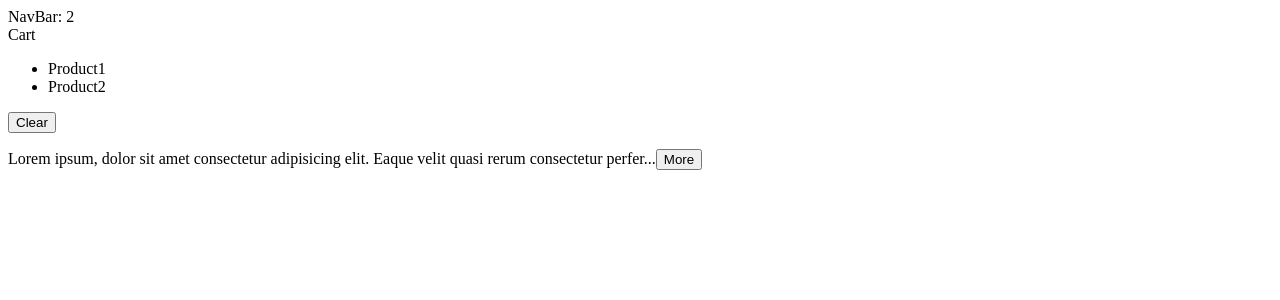
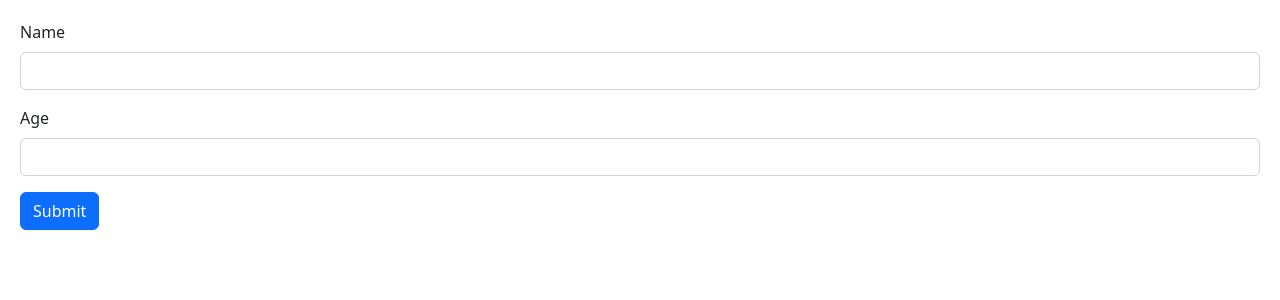
Before and after one commit to ntsambani-fms/vite-project-discover-video-games, a React (Vite) app: page / in a window 1280 px wide. Shown: the top 300 px of the page. Built offline with nearby package versions, Linux system fonts and the light colour scheme.

Commit message:
form component

```diff
--- a/src/App.tsx
+++ b/src/App.tsx
@@ -1,49 +1,10 @@
-import { useState } from "react";
-import Cart from "./components/Cart";
-import ExpandableText from "./components/ExpandableText";
-import NavBar from "./components/NavBar";
-
+import Form from "./components/Form";
 
 function App() {
 
-  const [cartItems, setCartItems]= useState(['Product1','Product2'])
-
-  const [game, setGame]= useState(
-    {
-      id: 1,
-      player:{
-        name:'John'
-      },
-    });
-
-    const [pizza, setPizza] = useState({
-      name: 'Spicy Pepperoni',
-      toppings: ['Mushroom']
-    })
-
-    const [cart, setCart] = useState({
-      discount: .1,
-      items:[
-        {id: 1, title: 'Product1', quantity: 1},
-        {id: 2, title: 'Product2', quantity: 1}
-      ]
-    })
-
-    const handleClick= () =>{
-      setGame({...game, player: {...game,name: 'Novuyo'}});
-
-      setPizza({...pizza, toppings:[...pizza.toppings, 'Cheese']})
-
-      setCart({...cart, items: cart.items.map(item=> item.id === 1 ?  {...item, quantity: item.quantity +1} : item)})
-    }
-
   return (
     <div>
-     <NavBar cartItemsCount={cartItems.length} />
-     <Cart cartItems={cartItems} onClear={()=> setCartItems([])}/>
- <ExpandableText>
-  Lorem ipsum, dolor sit amet consectetur adipisicing elit. Eaque velit quasi rerum consectetur perferendis voluptatem asperiores, facilis amet atque recusandae id illo dolore laborum saepe facere nisi ad quisquam ducimus labore nulla illum beatae unde minima. Repudiandae quam dicta dolorum non temporibus alias iusto cupiditate reiciendis rem harum perferendis voluptates soluta voluptatem tenetur libero, asperiores consectetur expedita fugit. Nostrum temporibus ex minus quia rerum velit beatae maiores assumenda adipisci corporis aliquam ducimus, quas dicta enim quam animi vitae veniam nisi amet. Exercitationem explicabo architecto earum quod sapiente impedit qui aspernatur veritatis voluptas modi. Sint quos, assumenda sunt deserunt ipsum blanditiis.
- </ExpandableText>
+   <Form />
     </div>
   );
 }
--- /dev/null
+++ b/src/components/Form.tsx
@@ -0,0 +1,29 @@
+import React, { FormEvent, useRef } from 'react'
+
+const Form = () => {
+
+
+   const nameRef = useRef(null);
+
+    const handleSubmit = (event : FormEvent) => {
+        event.preventDefault();
+        if(nameRef.current !==null)
+        console.log(nameRef.current.value);
+    }
+
+  return (
+    <form onSubmit={handleSubmit}>
+        <div className="mb-3">
+        <label htmlFor="name" className="form-label">Name</label>
+        <input ref={nameRef} id="name" type="text" className="form-control" />
+     </div>
+     <div className="mb-3">
+        <label htmlFor="age" className="form-label">Age</label>
+        <input id="age" type="number" className="form-control" /></div>
+        <button className="btn btn-primary" type='submit'>Submit</button>
+    </form>
+
+  )
+}
+
+export default Form
--- /dev/null
+++ b/src/index.css
@@ -0,0 +1,3 @@
+body{
+    padding: 20px;
+}
--- a/src/main.tsx
+++ b/src/main.tsx
@@ -1,6 +1,8 @@
 import React from 'react'
 import ReactDOM from 'react-dom/client'
 import App from './App'
+import 'bootstrap/dist/css/bootstrap.css'
+import './index.css'
 
 
 ReactDOM.createRoot(document.getElementById('root') as HTMLElement).render(
```
